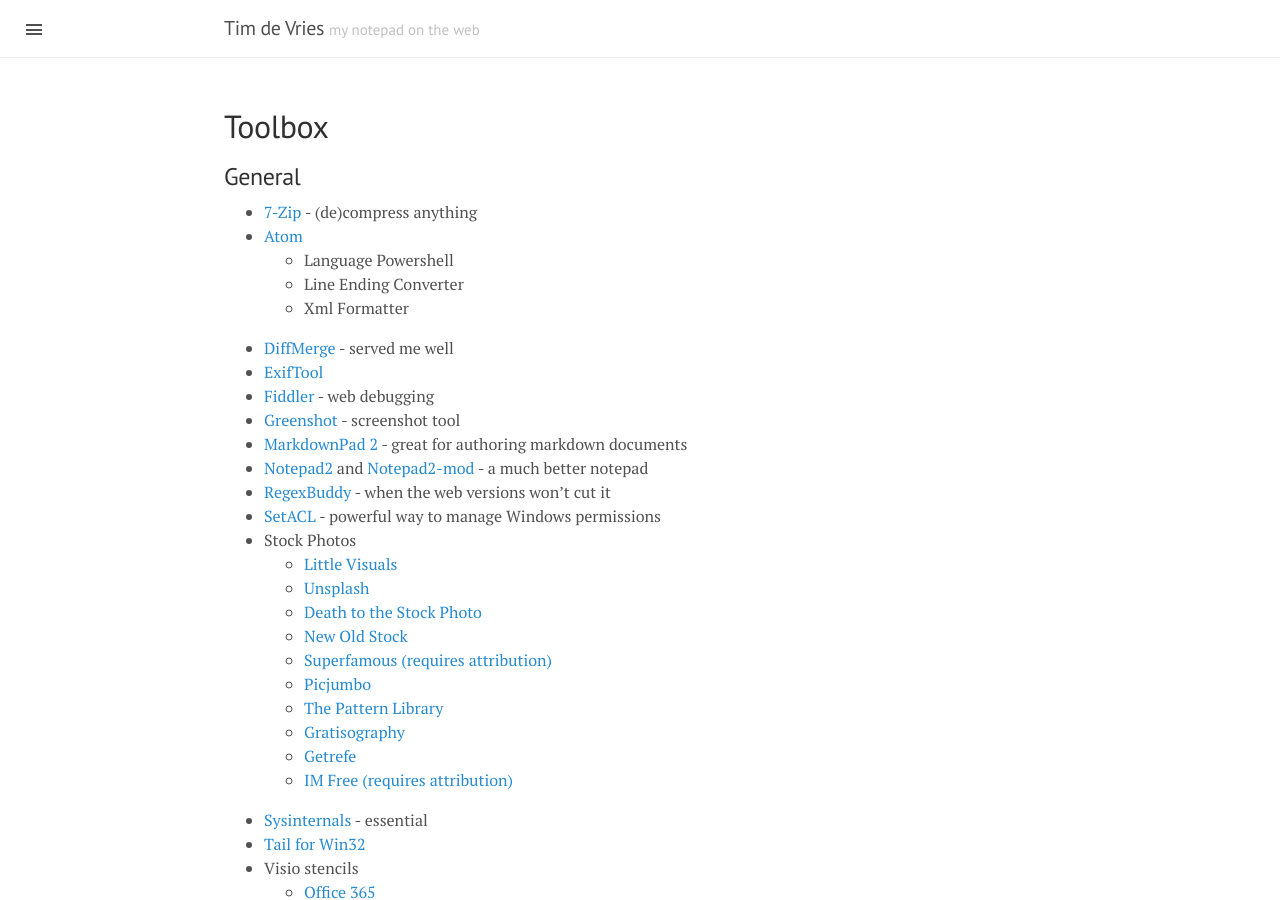
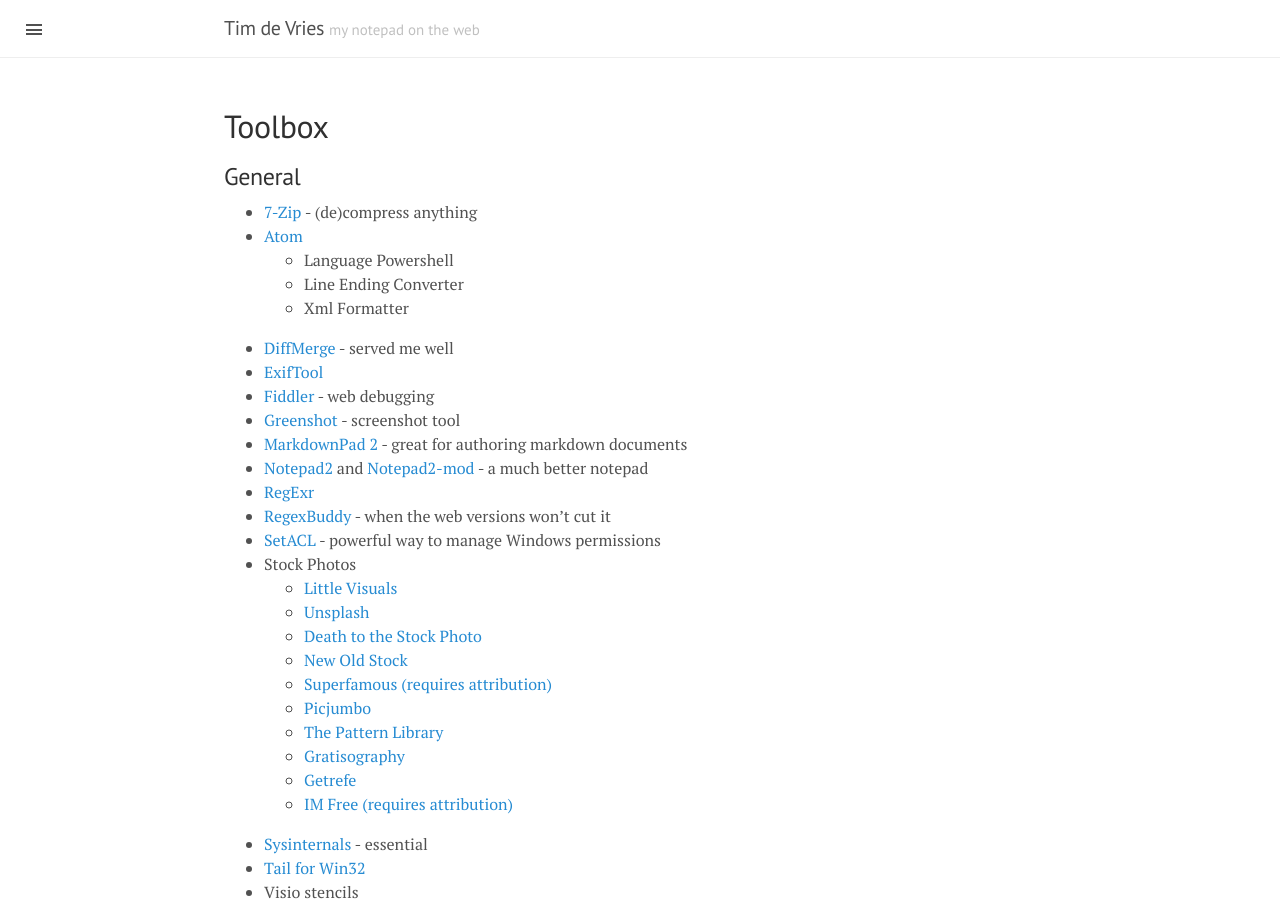
Before and after one commit to timbodv/timbodv.github.io, a Jekyll site: the page built from toolbox.md, in a window 1280 px wide and 900 px high. Built offline with Jekyll 4.4.1, drawn with Linux system fonts in a browser that asks for light colours; Markdown is read by kramdown in place of the engine named in the settings.

Commit message:
Update toolbox.md

```diff
--- a/toolbox.md
+++ b/toolbox.md
@@ -15,6 +15,7 @@
 * [Greenshot](http://getgreenshot.org/) - screenshot tool
 * [MarkdownPad 2](http://markdownpad.com/) - great for authoring markdown documents
 * [Notepad2](http://www.flos-freeware.ch/notepad2.html) and [Notepad2-mod](http://xhmikosr.github.io/notepad2-mod/) - a much better notepad
+* [RegExr](http://www.southerndownsharvest.com.au/)
 * [RegexBuddy](http://www.regexbuddy.com/) - when the web versions won't cut it
 * [SetACL](https://helgeklein.com/setacl/) - powerful way to manage Windows permissions
 * Stock Photos
```
